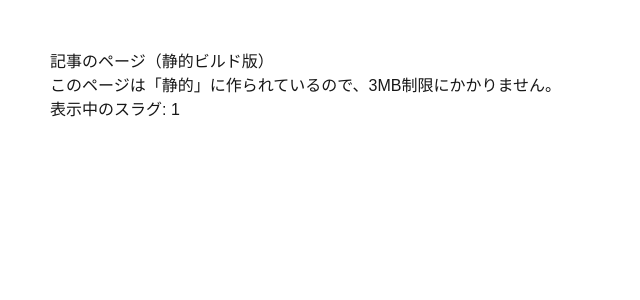
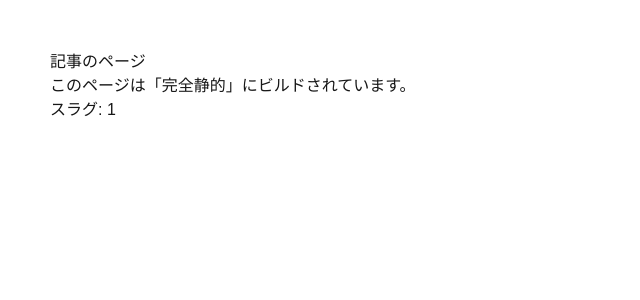
Before and after one commit to xspeed122000-jpg/cecefarm-full-blog, a Next.js app: page /posts/1 in a window 1280 px wide. Shown: the top 300 px of the page, without its empty margins (0-640 px from the left). Built offline with nearby package versions, Linux system fonts and the light colour scheme.

Commit message:
Force static for post pages

```diff
--- a/app/posts/[slug]/page.tsx
+++ b/app/posts/[slug]/page.tsx
@@ -1,21 +1,18 @@
-// 1. 'use client' と runtime = 'edge' を消します（ここがポイント！）
-
-// 本来はここでSanityからデータを取ってきますが、
-// まずはエラーを消すための「仮の土台」を作ります。
+export const dynamic = 'force-static'; // 強制的に「完全静的」にする魔法の言葉
+export const dynamicParams = false;    // 事前に準備したページ以外は作らない設定
 
 export default function PostPage({ params }: { params: { slug: string } }) {
   return (
     <article style={{ padding: '50px' }}>
-      <h1>記事のページ（静的ビルド版）</h1>
-      <p>このページは「静的」に作られているので、3MB制限にかかりません。</p>
-      <p>表示中のスラグ: {params.slug}</p>
+      <h1>記事のページ</h1>
+      <p>このページは「完全静的」にビルドされています。</p>
+      <p>スラグ: {params.slug}</p>
     </article>
   );
 }
 
-// 2. この関数を追加することで、Cloudflareに「静的に作ってね」と伝えます
+// 静的ビルド時に「これだけは作っておいて」というリスト
 export function generateStaticParams() {
-  // 本来はSanityから全記事のIDを取ってきますが、
-  // まずはビルドを通すために空のリストを返します。
-  return [];
+  // まずはビルドを通すために、"first-post"という名前のページだけ準備します
+  return [{ slug: 'first-post' }];
 }
```
